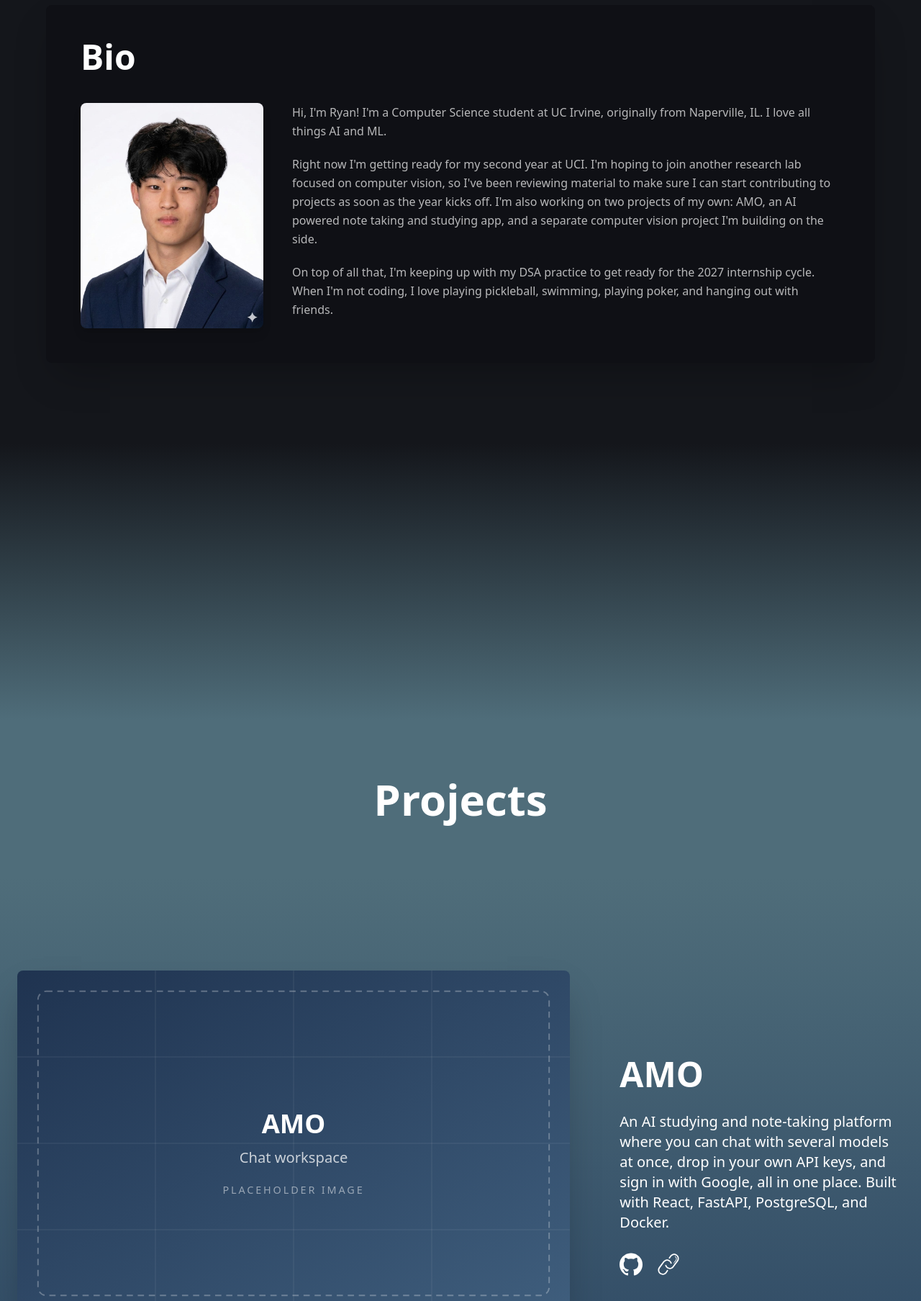
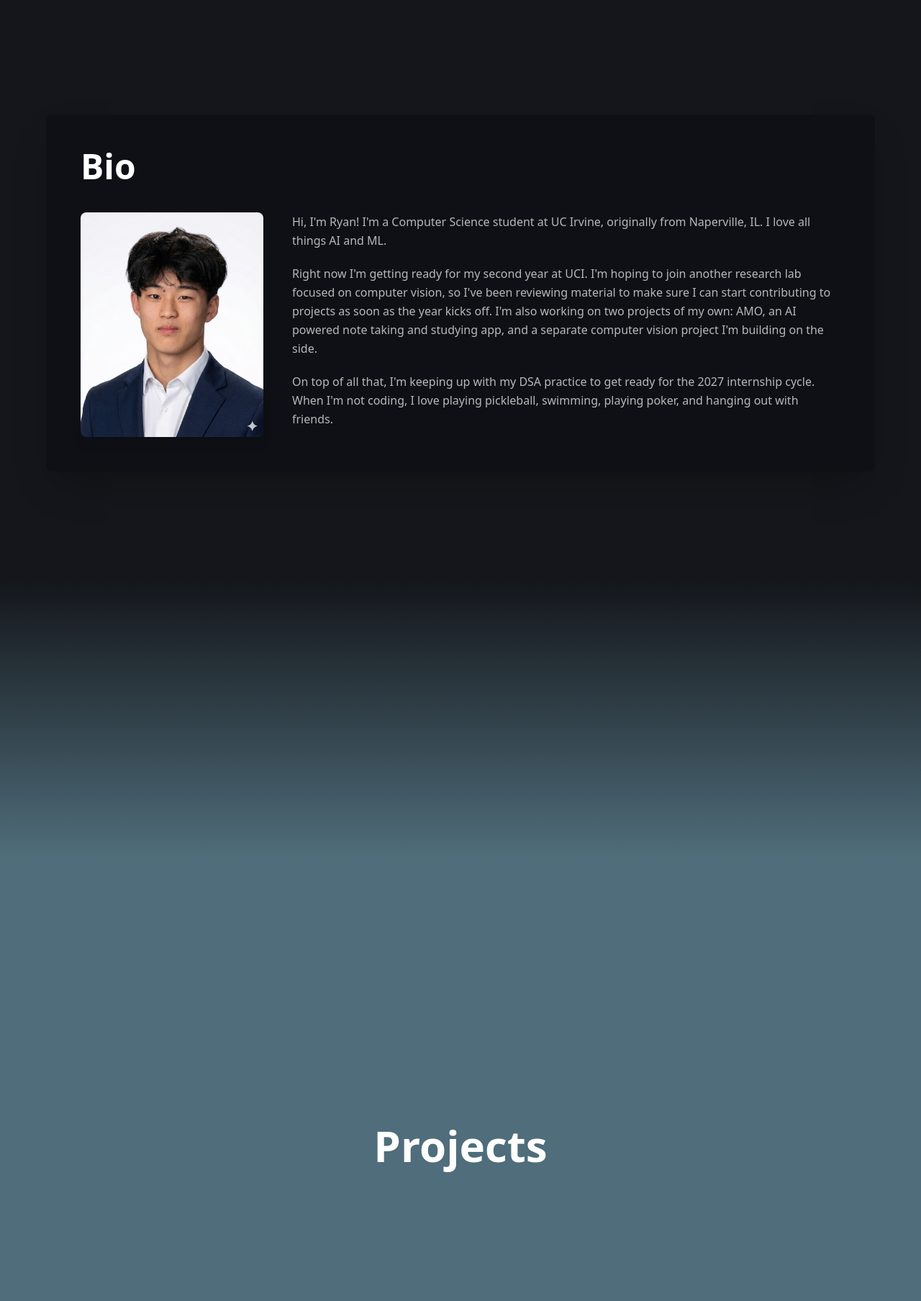
Before and after one commit to ryjchen24/ryjchen24.github.io, a Next.js app: page / in a window 1280 px wide. Shown: the part 793-2600 px from the top of the page at 72% size. Built offline with nearby package versions, Linux system fonts and the light colour scheme.

Commit message:
fixed minor details

```diff
--- a/app/page.tsx
+++ b/app/page.tsx
@@ -185,8 +185,8 @@ export default function Home() {
         </div>
       </section>
 
-      <section id="bio" className="bg-[#14161b] px-6 pb-28 text-white">
-        <div className="mx-auto w-full max-w-6xl rounded-lg bg-[#0f1015] p-8 shadow-2xl sm:p-12">
+      <section id="bio" className="flex min-h-screen flex-col items-center justify-center bg-[#14161b] px-6 py-28 text-white">
+        <div className="w-full max-w-6xl rounded-lg bg-[#0f1015] p-8 shadow-2xl sm:p-12">
           <h2 className="text-4xl font-semibold sm:text-5xl">Bio</h2>
 
           <div className="mt-10 grid items-start gap-10 lg:grid-cols-[1fr_3fr]">
@@ -218,9 +218,11 @@ export default function Home() {
         </div>
       </section>
 
-      <section id="projects">
+      <section>
         <Gradient from="#14161b" to="#4f6d7a" />
-        <h2 className="bg-[#4f6d7a] px-6 py-20 text-center text-5xl font-semibold text-white sm:text-6xl">Projects</h2>
+        <div id="projects" className="flex min-h-screen items-center justify-center bg-[#4f6d7a] px-6">
+          <h2 className="text-center text-5xl font-semibold text-white sm:text-6xl">Projects</h2>
+        </div>
         {projects.map((project, index) => (
           <div key={project.title}>
             <ProjectSection project={project} />
@@ -230,8 +232,10 @@ export default function Home() {
         <Gradient from={projects[projects.length - 1].color} to={experience[0].color} />
       </section>
 
-      <section id="experience">
-        <h2 className="bg-[#fff4ec] px-6 py-20 text-center text-5xl font-semibold text-black/70 sm:text-6xl">Experience</h2>
+      <section>
+        <div id="experience" className="flex min-h-screen items-center justify-center bg-[#fff4ec] px-6">
+          <h2 className="text-center text-5xl font-semibold text-black/70 sm:text-6xl">Experience</h2>
+        </div>
         {experience.map((project, index) => (
           <div key={project.title}>
             <ProjectSection project={project} />
```
